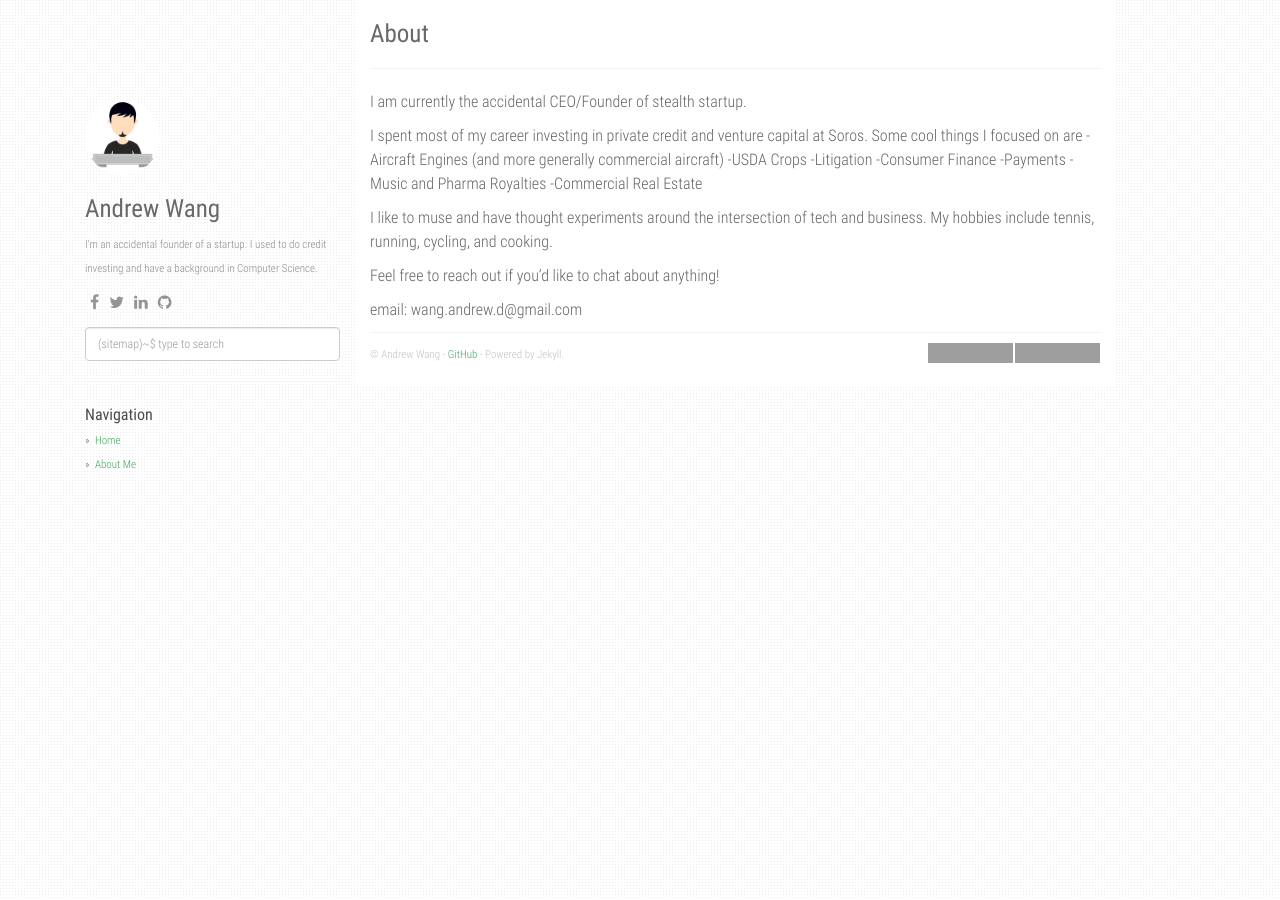
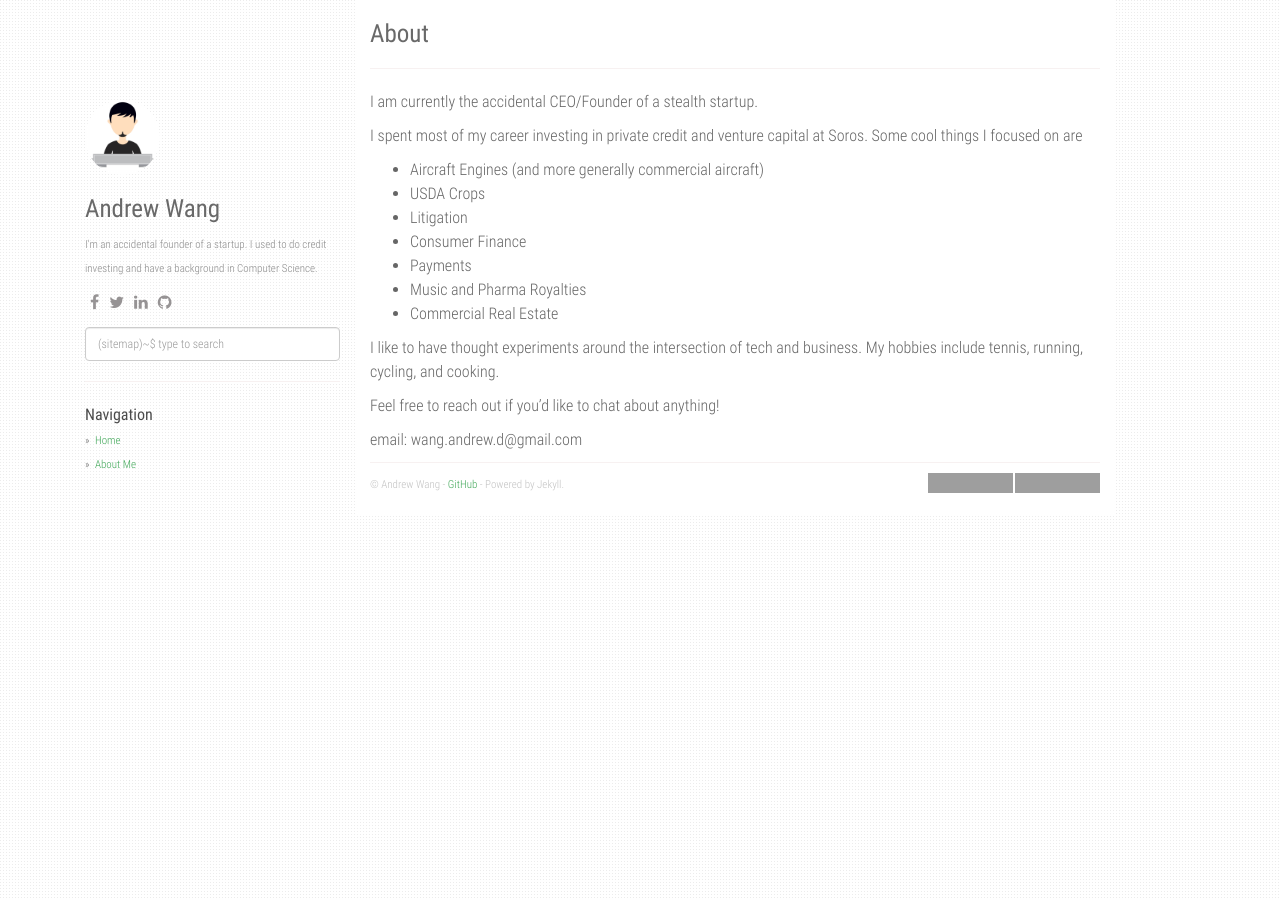
Before and after one commit to wangandrewd/wangandrewd.github.io, a Jekyll site: the page built from about.md, in a window 1280 px wide. Built offline with Jekyll 4.4.1, drawn with Linux system fonts in a browser that asks for light colours; grey boxes are pictures that could not be loaded.

```diff
--- a/about.md
+++ b/about.md
@@ -4,18 +4,18 @@ title: About
 permalink: /about/
 ---
 
-I am currently the accidental CEO/Founder of stealth startup.
+I am currently the accidental CEO/Founder of a stealth startup.
 
 I spent most of my career investing in private credit and venture capital at Soros. Some cool things I focused on are
--Aircraft Engines (and more generally commercial aircraft)
--USDA Crops
--Litigation
--Consumer Finance
--Payments
--Music and Pharma Royalties
--Commercial Real Estate
+- Aircraft Engines (and more generally commercial aircraft)
+- USDA Crops
+- Litigation
+- Consumer Finance
+- Payments
+- Music and Pharma Royalties
+- Commercial Real Estate
 
-I like to muse and have thought experiments around the intersection of tech and business. My hobbies include tennis, running, cycling, and cooking.
+I like to have thought experiments around the intersection of tech and business. My hobbies include tennis, running, cycling, and cooking.
 
 Feel free to reach out if you'd like to chat about anything!
 
```
Also changed, not shown: _posts/2019-06-02-opportunity.md (added, +14 -0 lines).
